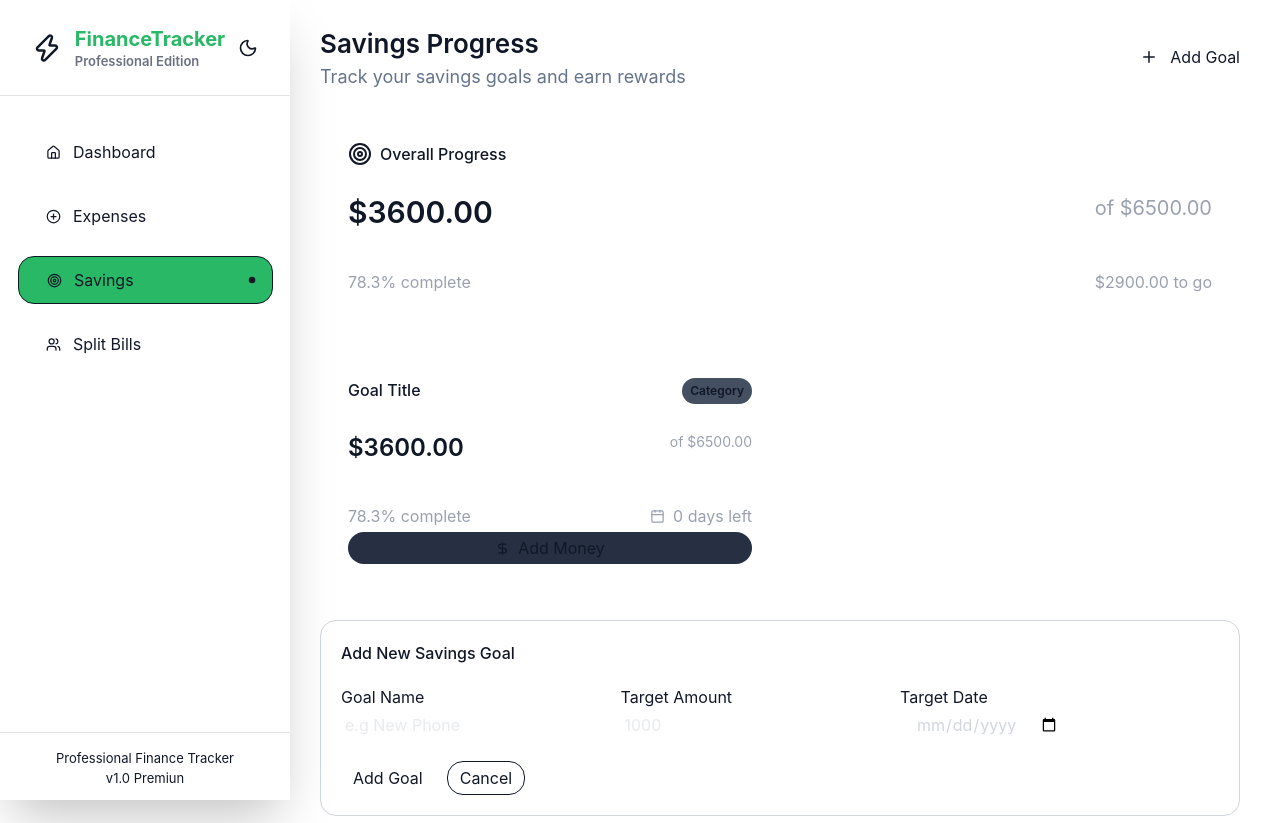
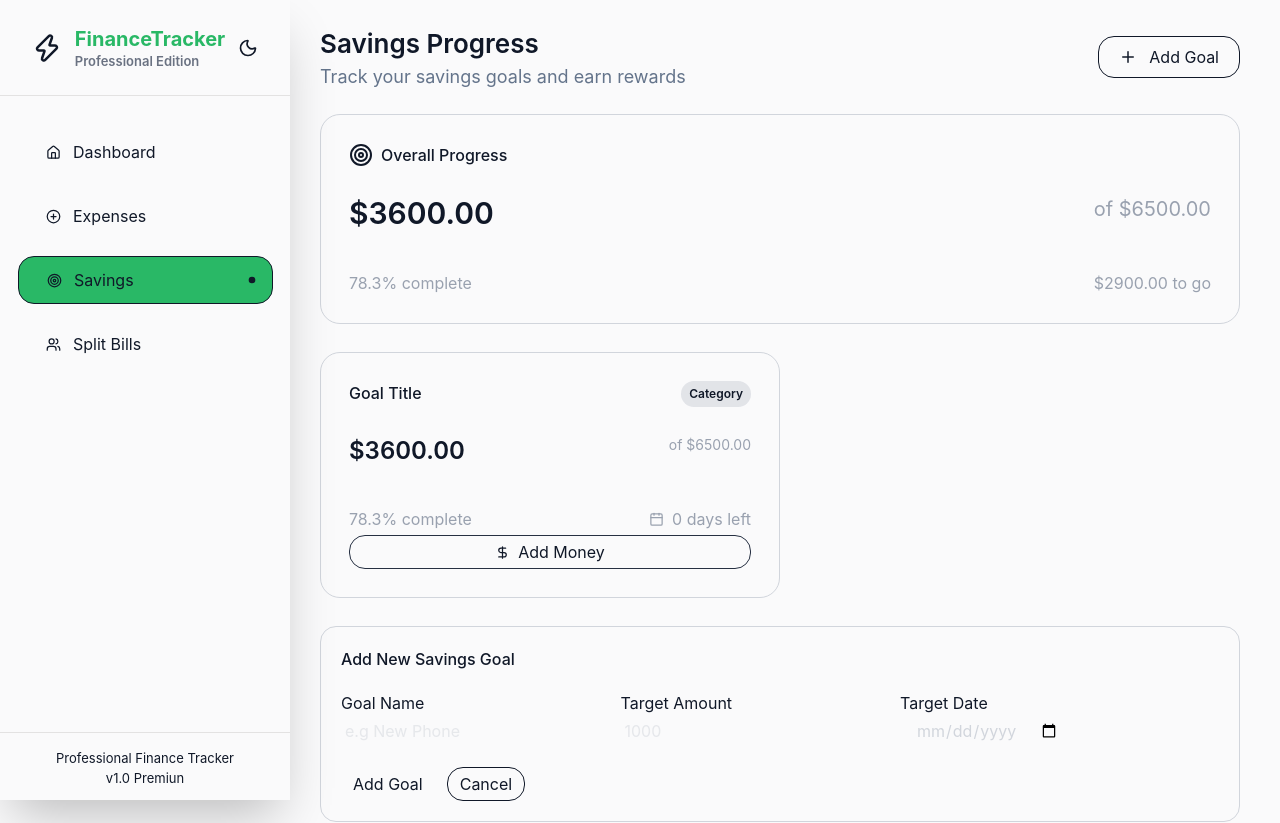
Before and after one commit to mekihallil/finance-tracker, a React (Vite) app in the folder frontend/: page /saving in a window 1280 px wide. Shown: the top 823 px of the page. Built offline with nearby package versions, Linux system fonts and the light colour scheme; no server answers.

Commit message:
style(ui): refine border widths and adjust component spacing

```diff
--- a/frontend/src/components/savingComponents/Goals.tsx
+++ b/frontend/src/components/savingComponents/Goals.tsx
@@ -5,10 +5,10 @@ export const Goals: FC = (): ReactElement => {
   return (
     <>
       <article className="grid grid-cols-2 ">
-        <section className="rounded-[20px] dark:bg-[#2C3546] p-7 mb-7">
+        <section className="rounded-[20px] border border-gray-300 dark:bg-[#2C3546] p-7 mb-7">
           <header className="flex justify-between gap-2">
             <h2 className="font-medium ">Goal Title</h2>
-            <h2 className="font-semibold text-[12px] bg-[#444F61] rounded-2xl py-1 px-2">
+            <h2 className="font-semibold text-[12px] bg-gray-400/25 rounded-2xl py-1 px-2">
               Category
             </h2>
           </header>
@@ -23,7 +23,7 @@ export const Goals: FC = (): ReactElement => {
               <h1>0 days left</h1>
             </div>
           </section>
-          <section className="flex justify-center gap-2 bg-[#263042] rounded-2xl p-1 mt-1">
+          <section className="flex justify-center gap-2 dark:hover:text-black hover:text-gray-500 dark:bg-[#263042] border border-[#263042] rounded-2xl p-1 mt-1">
             <DollarSign size={15} className="my-auto" />
             <button>Add Money</button>
           </section>
--- a/frontend/src/components/savingComponents/OverallProgress.tsx
+++ b/frontend/src/components/savingComponents/OverallProgress.tsx
@@ -4,7 +4,7 @@ import type { FC, ReactElement } from "react";
 export const OverallProgress: FC = (): ReactElement => {
   return (
     <>
-      <article className="rounded-[20px] dark:bg-[#2C3546] p-7 mb-7">
+      <article className="rounded-[20px] dark:bg-[#2C3546] border border-gray-300 p-7 mb-7">
         <header className="flex gap-2">
           <Target />
           <h2 className="font-medium ">Overall Progress</h2>
--- a/frontend/src/components/savingComponents/SavingTitle.tsx
+++ b/frontend/src/components/savingComponents/SavingTitle.tsx
@@ -11,7 +11,7 @@ export const SavingTitle: FC = (): ReactElement => {
             Track your savings goals and earn rewards
           </p>
         </div>
-        <button className="flex gap-3">
+        <button className="flex gap-3 border rounded-2xl px-5 py-2 ">
           <Plus size={18} className="my-auto"/>
           <p>Add Goal</p>
         </button>
--- a/frontend/src/components/savingComponents/SmartSavingTip.tsx
+++ b/frontend/src/components/savingComponents/SmartSavingTip.tsx
@@ -35,7 +35,7 @@ const tips: Tips[] = [
 export const SmartSavingsTips: FC = (): ReactElement => {
   return (
     <>
-      <article className="rounded-[20px] dark:bg-[#2C3546] p-7 mb-7 mt-7">
+      <article className="rounded-[20px] dark:bg-[#2C3546] border border-gray-300 p-7 mb-7 mt-7">
         <header className="flex gap-2">
           <TrendingUp />
           <h2 className="font-medium ">Smart Savings Tips</h2>
--- a/frontend/src/page/Saving.tsx
+++ b/frontend/src/page/Saving.tsx
@@ -9,7 +9,7 @@ import type { FC, ReactElement } from "react";
 export const Saving: FC = (): ReactElement => {
   return (
     <>
-      <section>
+      <section className="bg-[#FAFAFB]">
         <div className="ml-80 mr-10">
           <SavingTitle />
           <OverallProgress />
```
